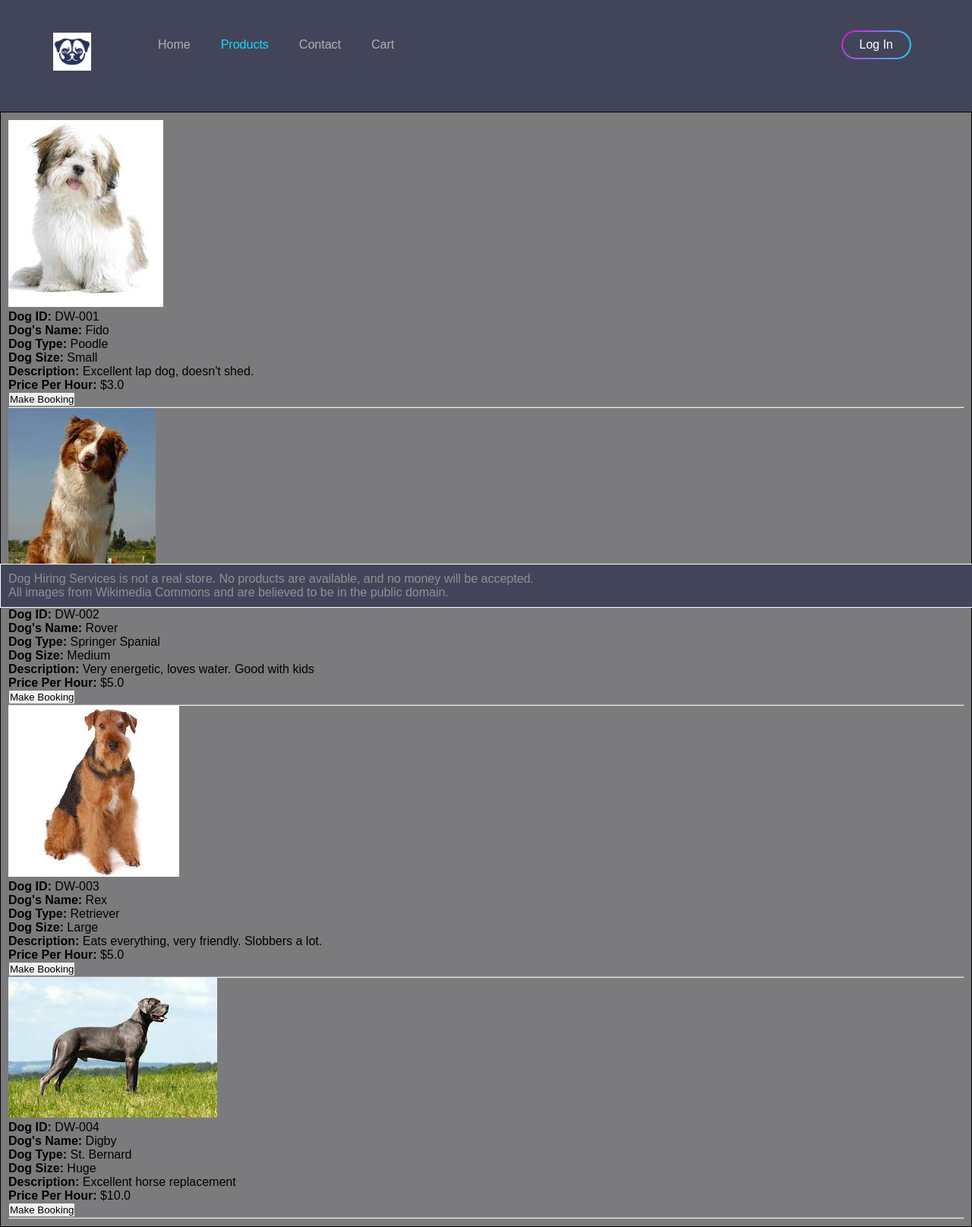
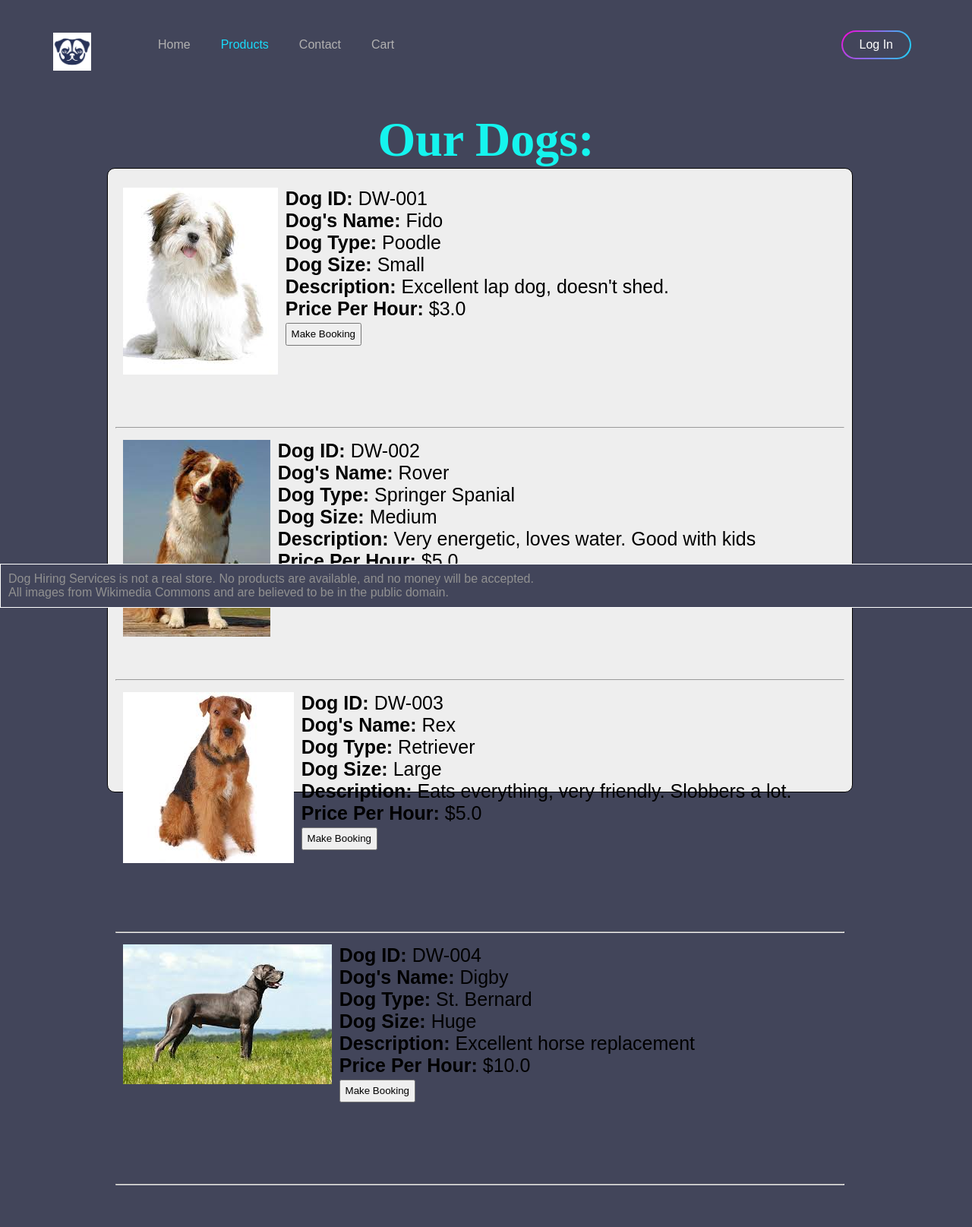
Before and after one commit to JacobGear/Web_Assignment, a PHP site: page /products.html in a window 1280 px wide. Shown: the whole page at 76% size. After the commit the page ends 1560 px from the top, so only its background shows below. Run offline with PHP 8.4, Linux system fonts and the light colour scheme.

Commit message:
Small changes to layout for products page

```diff
--- a/javascript/animalsImport.js
+++ b/javascript/animalsImport.js
@@ -7,15 +7,15 @@ let animalsImport = (function(){
         return html;
     }
 
-    function addImage(dog, dogKey, html) {
+    function addImage(dog, html) {
         console.log("addImage()");
-        if(dog[dogKey] === "DW-001") {
+        if(dog["dogId"] === "DW-001") {
             html += "<img class='images' src=\"./images/small.jpg\" alt=\"Small\">";
-        } else if(dog[dogKey] === "DW-002") {
+        } else if(dog["dogId"] === "DW-002") {
             html += "<img class='images' src=\"./images/medium.jpg\" alt=\"Medium\">";
-        } else if(dog[dogKey] === "DW-003") {
+        } else if(dog["dogId"] === "DW-003") {
             html += "<img class='images' src=\"./images/large.jpg\" alt=\"Large\">";
-        } else if(dog[dogKey] === "DW-004") {
+        } else if(dog["dogId"] === "DW-004") {
             html += "<img class='images' src=\"./images/huge.jpg\" alt=\"Huge\">";
         }
         return html;
@@ -38,15 +38,15 @@ let animalsImport = (function(){
             dogField = "Price Per Hour";
         }
         if(dogKey !== "pricePerHour" && dogKey !== "dogId") {
-            html += "<p>" + "<strong>" + dogField + ": " + "</strong>" + dog[dogKey] + "</p>";
+            html += "<li>" + "<strong>" + dogField + ": " + "</strong>" + dog[dogKey] + "</li>";
         }
         if(dogKey === "pricePerHour") {
-            html +=  "<p>" + "<strong>" + dogField + ": " + "</strong>" + "$" +
-                "<object class='price'>" + dog[dogKey] + "</object>" + "</p>";
+            html += "<li>" + "<strong>" + dogField + ": " + "</strong>" + "$" +
+                "<object class='price'>" + dog[dogKey] + "</object>" + "</li>";
         }
         if(dogKey === "dogId") {
-            html += "<p>" + "<strong>" + dogField + ": " + "</strong>" +
-                "<object class='dogId'>" + dog[dogKey] + "</object>" + "</p>";
+            html += "<li>" + "<strong>" + dogField + ": " + "</strong>" +
+                "<object class='dogId'>" + dog[dogKey] + "</object>" + "</li>";
         }
         return html;
     }
@@ -59,14 +59,16 @@ let animalsImport = (function(){
         let animalKeys = Object.keys(animals);
         let dogs = animals[animalKeys];
         dogs.forEach((dog) => {
-            html += "<div class = 'dog'>";
+            html += "<section class = 'dog'>";
+            html = addImage(dog, html);
+            html += "<ul class='dogText'>";
             let dogKeys = Object.keys(dog);
             dogKeys.forEach((dogKey) => {
-                html = addImage(dog, dogKey, html);
                 html = htmlFormatting(dog, dogKey, html);
             })
+            html += "</ul>";
             html = addDropList(html);
-            html += "</div>";
+            html += "</section>";
             html += "<hr />";
         })
         $("#products").html(html);
--- a/products.html
+++ b/products.html
@@ -23,6 +23,7 @@
     </ul>
   </div>
 
+  <h1>Our Dogs:</h1>
   <div id="products">
   </div>
 
--- a/style/style.css
+++ b/style/style.css
@@ -33,6 +33,30 @@ a {
 .container {
     width: 100%;
     height: 100%;
+}
+.dog {
+    clear: both;
+    margin: 15px 0;
+    min-height: 300px;
+    font-size: 25px;
+}
+.dog img {
+    margin: 0 10px;
+}
+.dog:nth-of-type(odd) img {
+    float: left;
+}
+.dog:nth-of-type(even) img {
+    float: left;
+}
+.dogText {
+    list-style-type: none;
+    margin-left: 100px;
+}
+.makeBooking {
+    width: 100px;
+    height: 30px;
+    float: end;
 }
 .menu ul {
     display: inline-flex;
@@ -139,8 +163,12 @@ a {
 #products {
     padding: 10px;
     border: 1px solid;
-    background-color: #7B7B7D;
+    background-color: #eeeeee;
     color: inherit;
+    width: 75%;
+    height: 100vh;
+    margin-left: 11%;
+    border-radius: 10px 10px 10px 10px;
 }
 #map {
     width: 700px;
```
